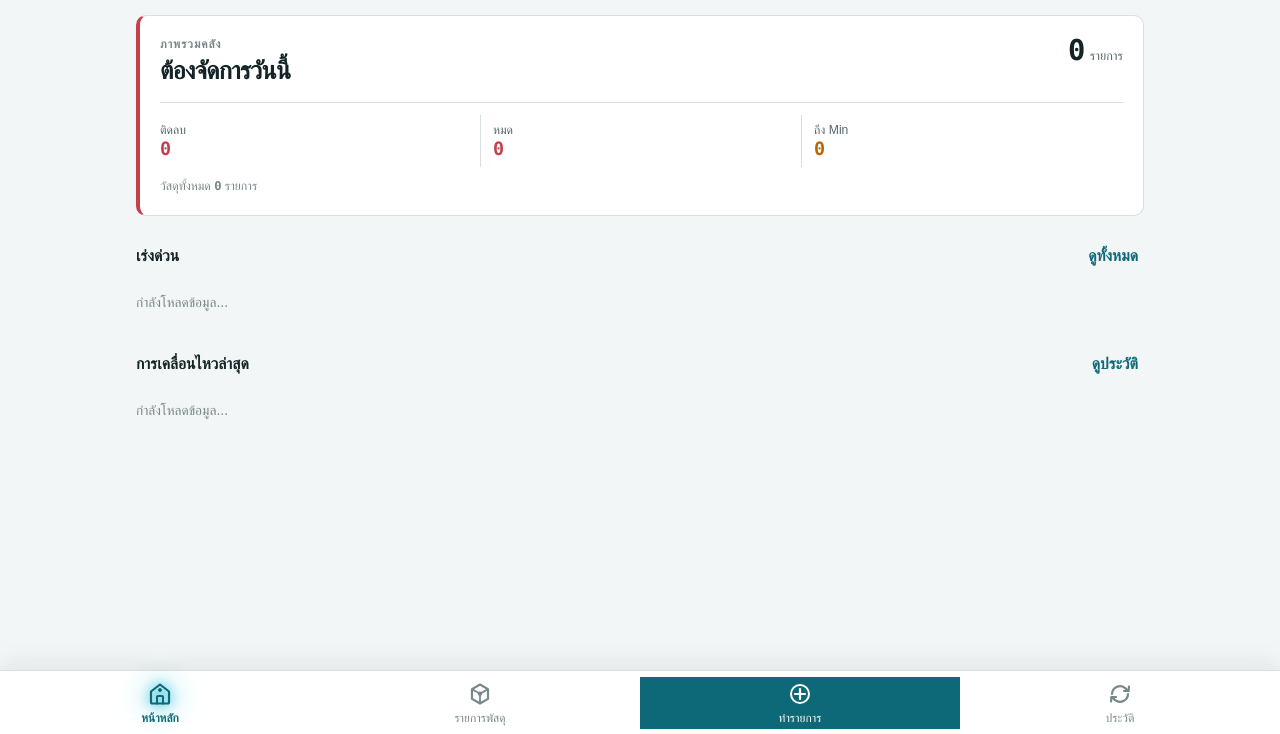
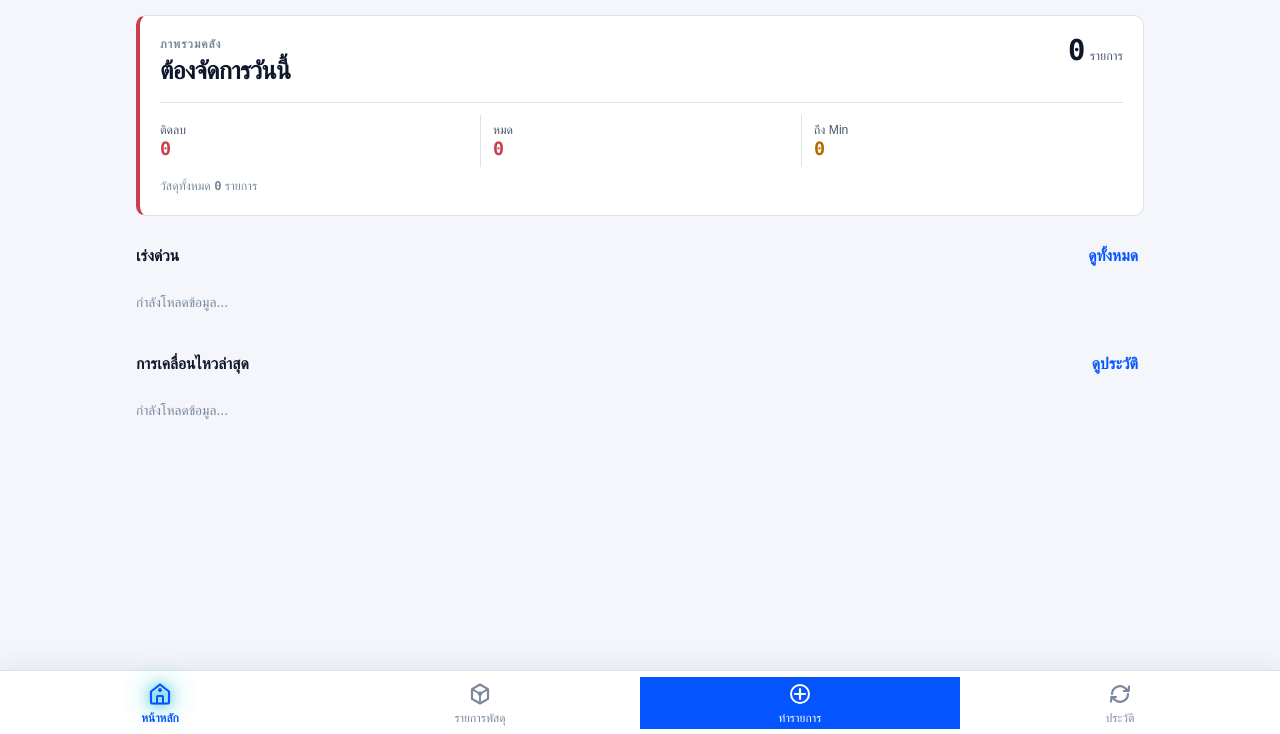
Before and after one commit to Cairolap/Stock, a website with bundled scripts: page public/index.html in a window 1280 px wide. Shown: the part 66-800 px from the top of the page. Built offline with nearby package versions, Linux system fonts and the light colour scheme; files whose address does not match are found by name.

Commit message:
style: update brand palette to electric royal blue #0454ff

```diff
--- a/public/styles.css
+++ b/public/styles.css
@@ -5,22 +5,22 @@
 
 :root {
   /* Surfaces - Industrial Slate Canvas & Crisp White Elevated Cards */
-  --bg-app: #f3f6f6;
+  --bg-app: #f4f6fb;
   --bg-surface: #ffffff;
   --bg-surface-elevated: #ffffff;
-  --border-subtle: #d7e0e1;
-  --border-strong: #b9c7c9;
+  --border-subtle: #dbe2ea;
+  --border-strong: #bac7d5;
 
   /* Ink & Typography */
-  --text-primary: #142326;
-  --text-secondary: #536568;
-  --text-muted: #77878a;
+  --text-primary: #0f172a;
+  --text-secondary: #475569;
+  --text-muted: #79889d;
   --text-inverse: #ffffff;
 
-  /* Brand Interactive */
-  --brand-primary: #0d6878;
-  --brand-hover: #095260;
-  --brand-tint: #e5f3f5;
+  /* Brand Interactive - Vibrant Modern Royal Blue #0454ff */
+  --brand-primary: #0454ff;
+  --brand-hover: #0043d9;
+  --brand-tint: #eef3ff;
 
   /* Semantic Status Hierarchy */
   --status-negative: #c63f4c;
@@ -29,16 +29,16 @@
   --status-out-bg: #fdebed;
   --status-low: #b86800;
   --status-low-bg: #fff3d9;
-  --status-normal: #34835b;
-  --status-normal-bg: #e7f4ec;
-  --status-max: #0d6878;
-  --status-max-bg: #e5f3f5;
+  --status-normal: #16a34a;
+  --status-normal-bg: #eaf8ef;
+  --status-max: #0454ff;
+  --status-max-bg: #eef3ff;
 
   /* Action Buttons */
-  --action-receive: #0d6878;
-  --action-receive-hover: #095260;
-  --action-issue: #0d6878;
-  --action-issue-hover: #095260;
+  --action-receive: #0454ff;
+  --action-receive-hover: #0043d9;
+  --action-issue: #0454ff;
+  --action-issue-hover: #0043d9;
   --action-count: #6856b8;
   --action-count-hover: #57469e;
 
@@ -2283,7 +2283,7 @@ body {
 }
 
 .bottom-nav {
-  box-shadow: 0 -8px 24px rgba(20, 35, 38, 0.07);
+  box-shadow: 0 -8px 24px rgba(15, 23, 42, 0.06);
 }
 
 .nav-item {
```
